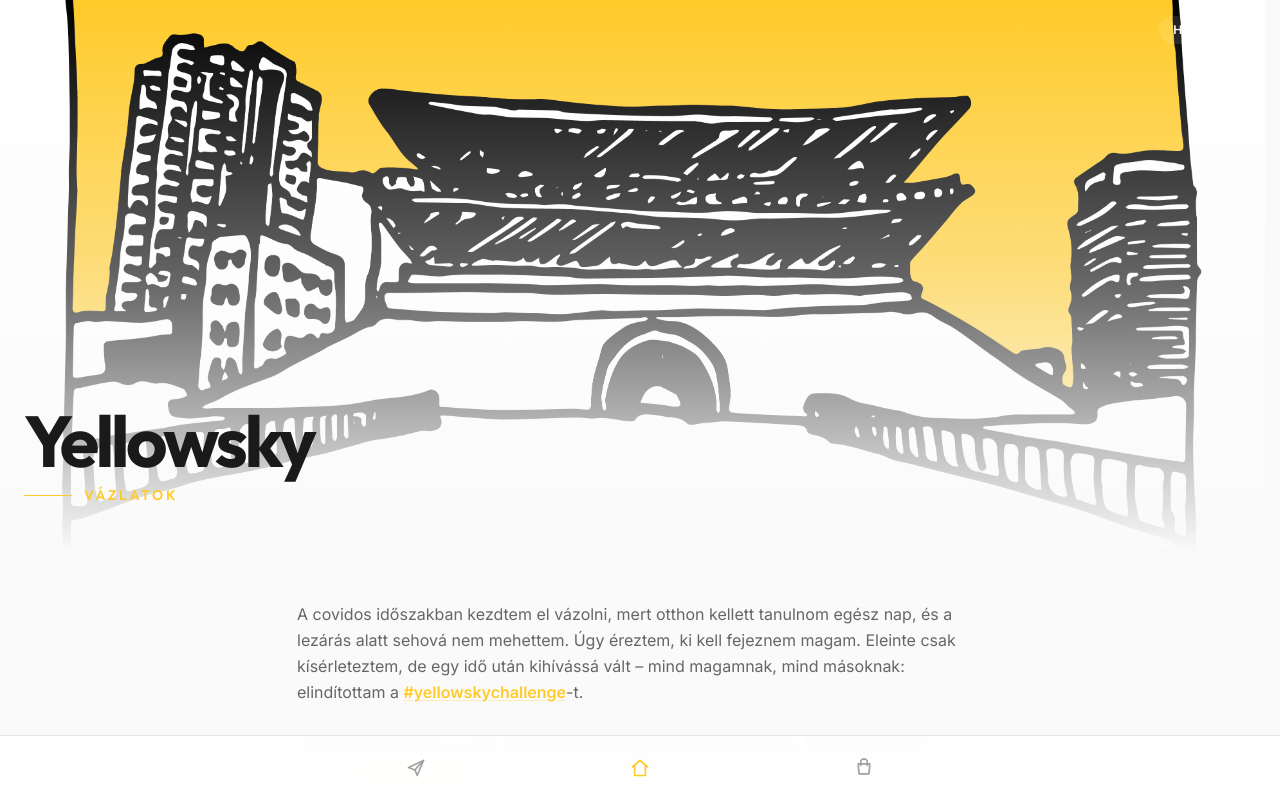
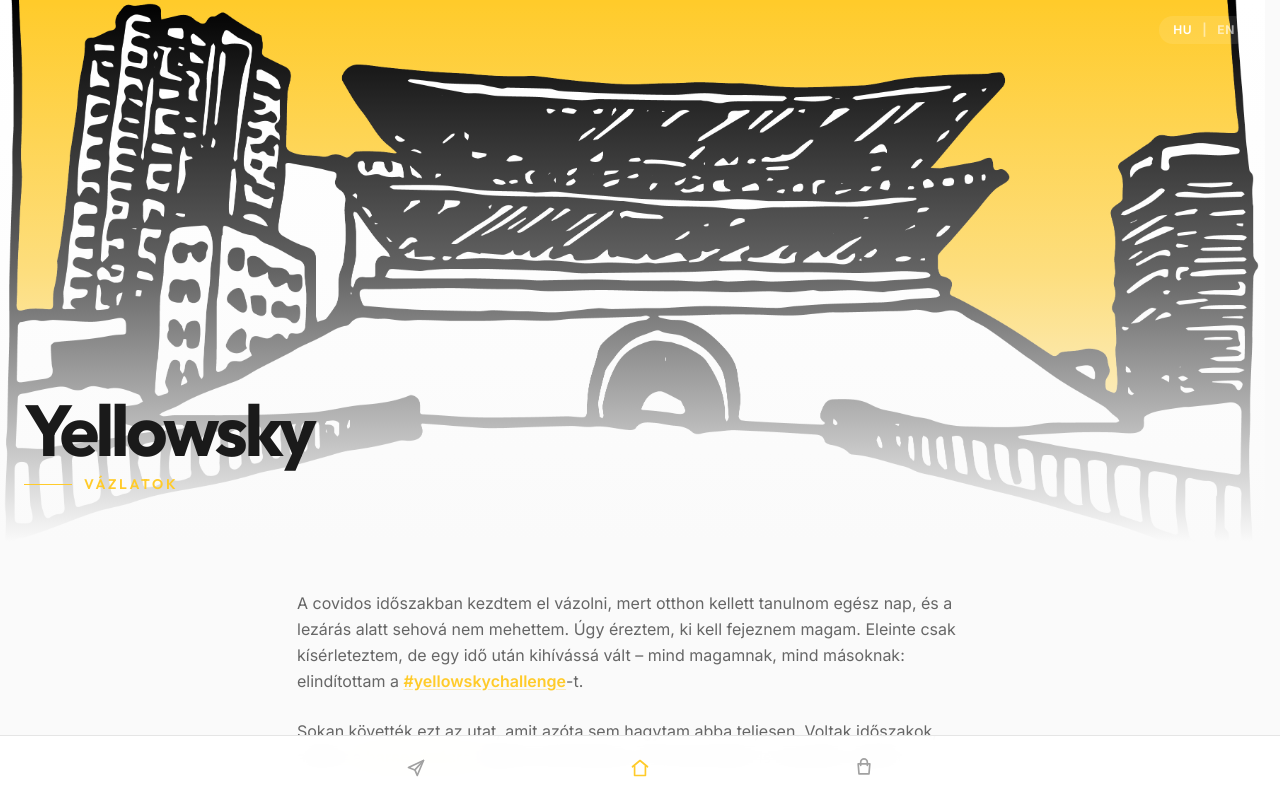
Before and after one commit to denandras/yellowsky, a Next.js app: page / in a window 1280 px wide. Shown: the top 798 px of the page. Built offline with nearby package versions, Linux system fonts and the light colour scheme; no server answers.

Commit message:
fix: Hero image zoom out 10% on desktop, wider aspect ratio

```diff
--- a/components/home-page-client.tsx
+++ b/components/home-page-client.tsx
@@ -107,7 +107,7 @@ export default function HomePageClient({ initialLanguage }: HomePageClientProps)
     <div className="flex min-h-screen flex-col bg-background-light text-text-dark">
       <main className="flex-1 pb-24">
         {/* Hero - No header on main page */}
-        <section className="relative flex aspect-[4/5] w-full flex-col justify-end overflow-hidden md:aspect-[16/7]">
+        <section className="relative flex aspect-[4/5] w-full flex-col justify-end overflow-hidden md:aspect-[21/9]">
           <div className="absolute inset-0 z-10 bg-gradient-to-t from-background-light via-background-light/40 to-transparent" />
           {/* Blur placeholder */}
           <img
@@ -120,7 +120,7 @@ export default function HomePageClient({ initialLanguage }: HomePageClientProps)
             <div className="absolute inset-0">
               <Image
                 alt="Yellowsky Seoul sketch - yellow architectural illustration"
-                className="h-full w-full object-cover object-center transition-opacity duration-500"
+                className="h-full w-full object-cover object-center transition-opacity duration-500 md:scale-110"
                 src="/hero.jpg"
                 fill
                 priority
```
